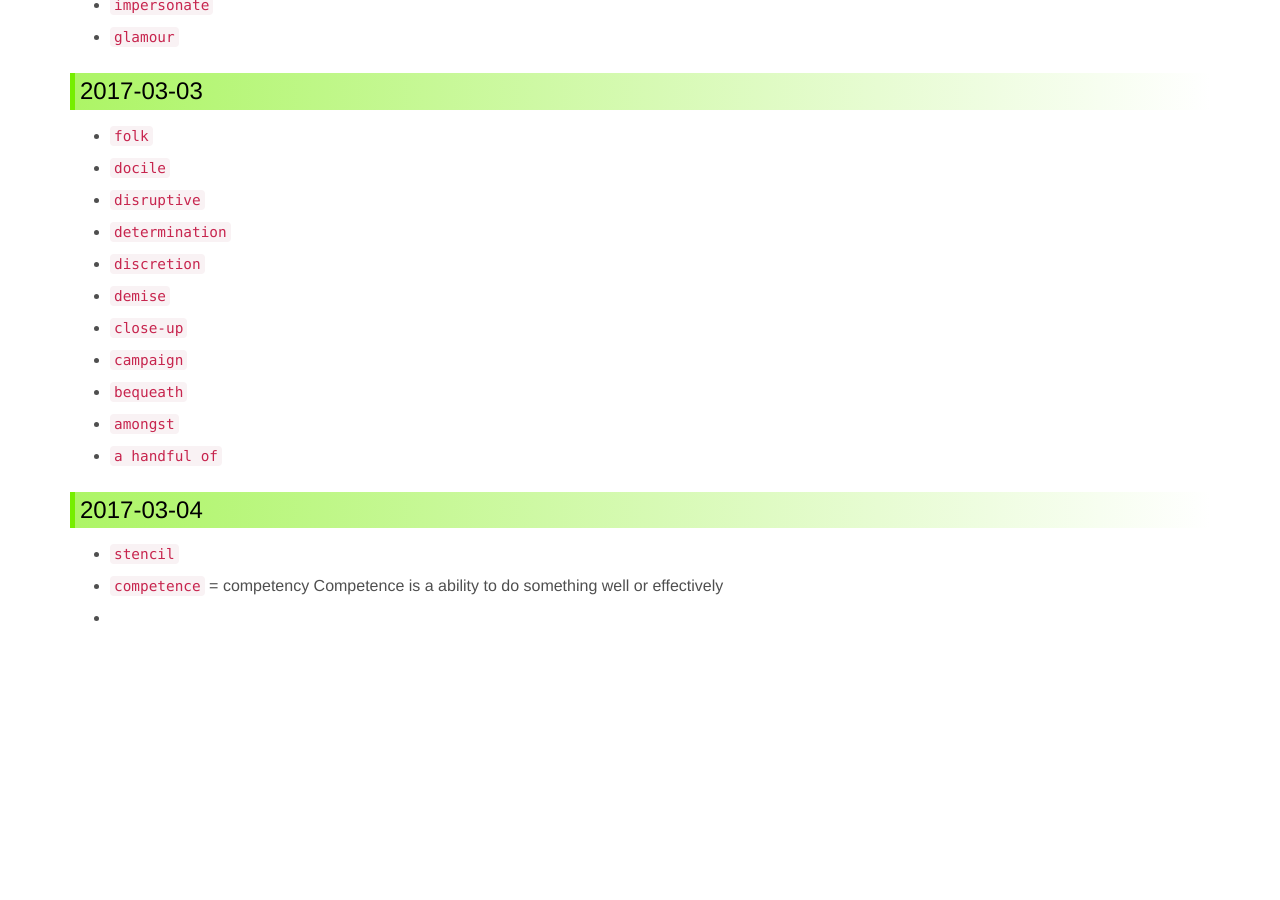
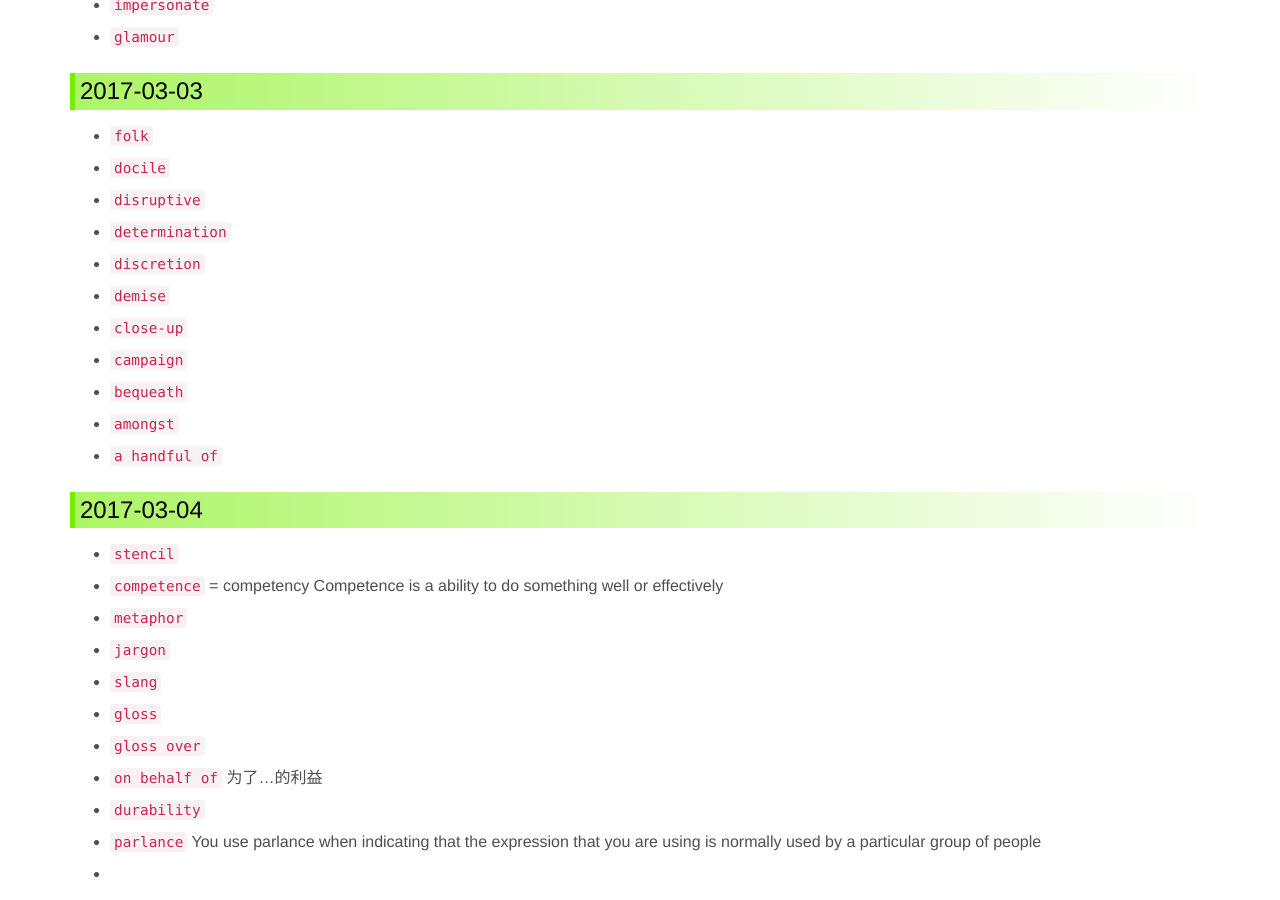
Before and after one commit to ronniewang/ronniewang.github.io, a Jekyll site: the page built from _posts/2017-03-01-willpower-experiment-march.md, in a window 1280 px wide and 900 px high, scrolled down 1432 px. Built offline with Jekyll 4.4.1, drawn with Linux system fonts in a browser that asks for light colours; before the commit the page ends 2076 px from its top, so only the background shows below that.

Commit message:
update files

```diff
--- a/_posts/2017-03-01-willpower-experiment-march.md
+++ b/_posts/2017-03-01-willpower-experiment-march.md
@@ -68,4 +68,13 @@ description: 意志力很宝贵, 用着用着就没了, 有什么办法能提升
 
 * `stencil`
 * `competence` = competency Competence is a ability to do something well or effectively
+* `metaphor`
+* `jargon`
+* `slang`
+* `gloss`
+* `gloss over`
+* `on behalf of` 为了...的利益
+* `durability`
+* `parlance` You use parlance when indicating that the expression that you are using is normally used by a particular
+ group of people
 *
```
